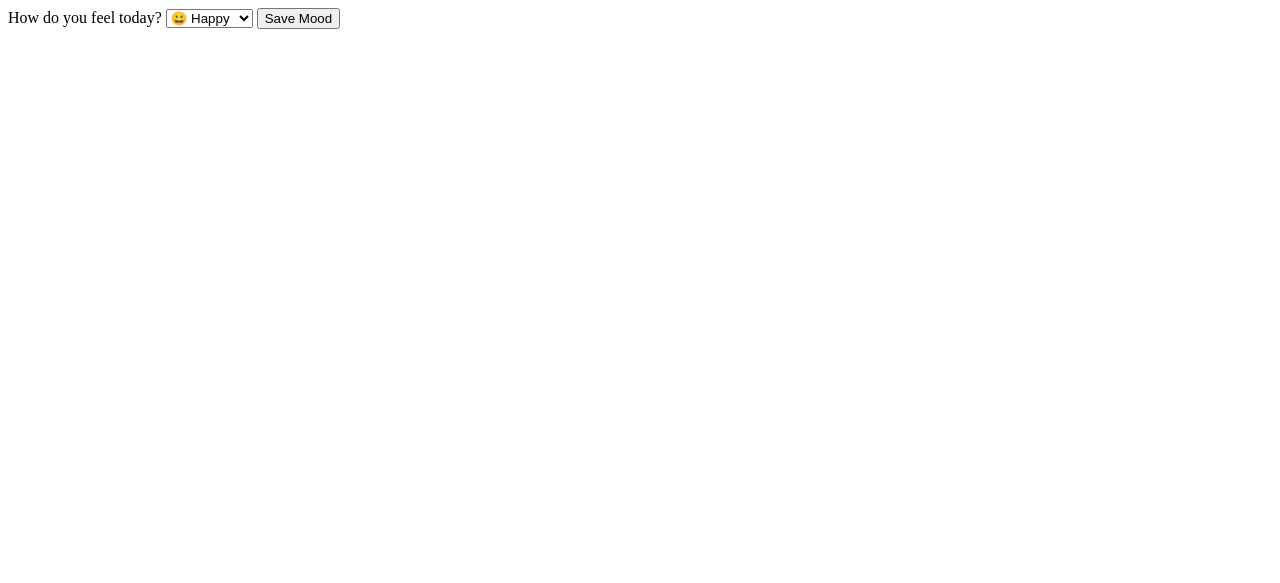
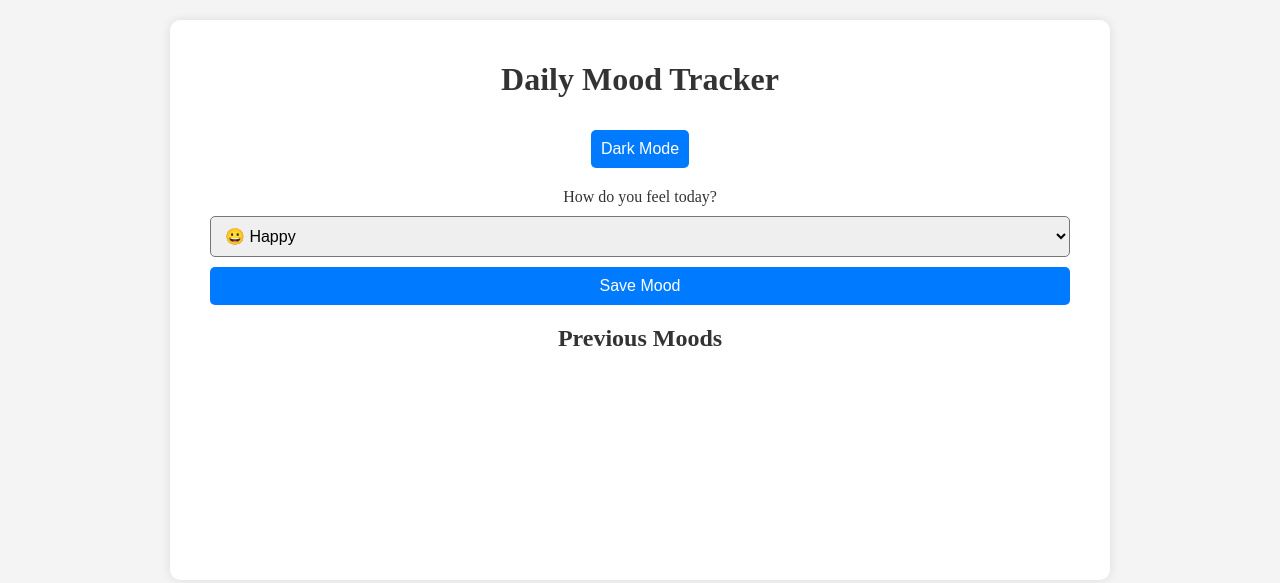
Before and after one commit to rohhitrz/Assignments, a plain HTML site: page MoodTracker/index.html in a window 1280 px wide. Drawn offline with Linux system fonts and the light colour scheme.

Commit message:
added some css

```diff
--- a/MoodTracker/index.html
+++ b/MoodTracker/index.html
@@ -4,8 +4,14 @@
     <meta charset="UTF-8" />
     <meta name="viewport" content="width=device-width, initial-scale=1.0" />
     <title>Mood Tracker</title>
+    <link rel="stylesheet" href="styles.css" />
   </head>
   <body>
+    <div class="container">
+      <h1>Daily Mood Tracker</h1>
+
+      <button id="toggleDarkMode">Dark Mode</button>
+
       <div class="moodSelector">
         <label for="mood">How do you feel today?</label>
         <select id="mood">
@@ -17,5 +23,9 @@
         </select>
         <button id="save">Save Mood</button>
       </div>
+      <h2>Previous Moods</h2>
+      <ul id="moodlist"></ul>
+    </div>
+    <script src="script.js"></script>
   </body>
 </html>
--- /dev/null
+++ b/MoodTracker/styles.css
@@ -0,0 +1,65 @@
+:root{
+    --bg-color: #f4f4f4;
+    --text-color: #333;
+    --container-bg: white;
+    --button-bg:#007BFF;
+    --button-hover: #0056b3;
+
+}
+.dark-mode {
+    --bg-color: #1e1e1e;
+    --text-color: #f1f1f1;
+    --container-bg: #333;
+    --button-bg: #4CAF50;
+    --button-hover: #45a049;
+}
+
+body{
+    text-align: center;
+    background-color: var(--bg-color);
+    color: var(--text-color);
+    margin:0;
+    padding: 20px;
+    transition: all 0.3 ease-in-out;
+}
+
+.container{
+    max-width: 90vw;
+    width: 900px;
+    height: 600px;
+    max-height: 65vh;
+    background: var(--container-bg);
+    padding: 20px;
+    border-radius: 10px;
+    box-shadow: 0 0 10px rgba(0, 0, 0, 0.1);
+    margin: auto;
+}
+
+
+h1, h2 {
+    color: var(--text-color);
+}
+
+.moodSelector{
+    margin: 20px;
+    display: flex;
+    flex-direction: column;
+}
+
+select, button {
+    padding: 10px;
+    font-size: 16px;
+    margin-top: 10px;
+    border-radius: 5px;
+}
+
+button {
+    cursor: pointer;
+    background: var(--button-bg);
+    color: white;
+    border: none;
+}
+
+button:hover {
+    background: var(--button-hover);
+}
```
Also changed, not shown: MoodTracker/script.js (added). Lines whose indentation alone changed are shown as unchanged.
